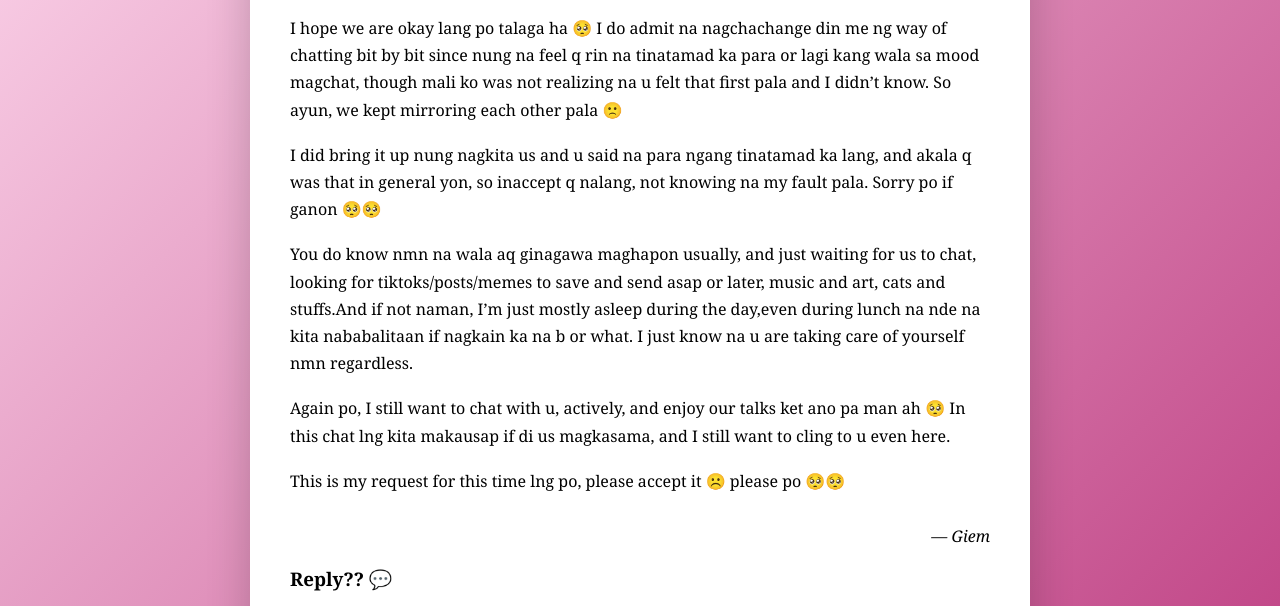
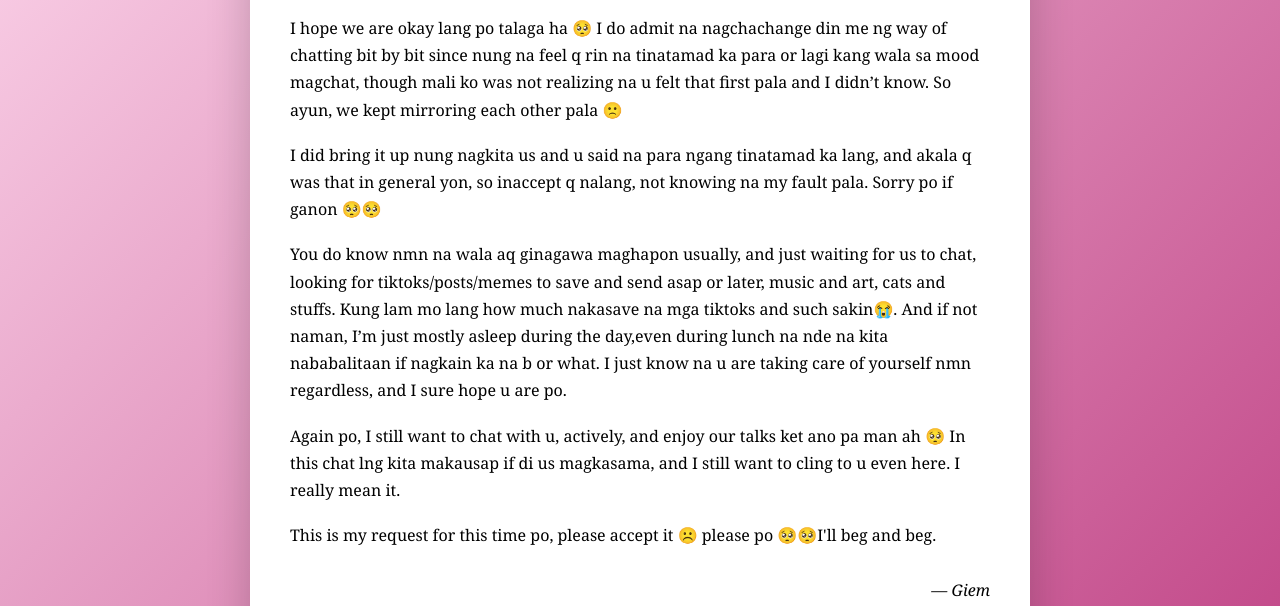
Before and after one commit to Giem0211/chat, a plain HTML site: page index.html in a window 1280 px wide. Shown: the part 156-762 px from the top of the page. Drawn offline with Linux system fonts and the light colour scheme.

Commit message:
index.html

```diff
--- a/index.html
+++ b/index.html
@@ -95,20 +95,20 @@
     <p>
         You do know nmn na wala aq ginagawa maghapon usually, and just waiting for us
         to chat, looking for tiktoks/posts/memes to save and send asap or later,
-        music and art, cats and stuffs.And if not naman, I’m just mostly asleep during the day,even during lunch na nde na kita nababalitaan if nagkain ka na b or what.
-        I just know na u are taking care of yourself nmn regardless.
+        music and art, cats and stuffs. Kung lam mo lang how much nakasave na mga tiktoks and such sakin😭. And if not naman, I’m just mostly asleep during the day,even during lunch na nde na kita nababalitaan if nagkain ka na b or what.
+        I just know na u are taking care of yourself nmn regardless, and I sure hope u are po.
     </p>
 
     <p>
         Again po, I still want to chat with u, actively, and enjoy our talks
         ket ano pa man ah 🥺
         In this chat lng kita makausap if di us magkasama,
-        and I still want to cling to u even here.
+        and I still want to cling to u even here. I really mean it.
     </p>
 
     <p>
-        This is my request for this time lng po, please accept it ☹️
-        please po 🥺🥺
+        This is my request for this time po, please accept it ☹️
+        please po 🥺🥺I'll beg and beg.
     </p>
 
     <div class="signature">— Giem</div>
```
